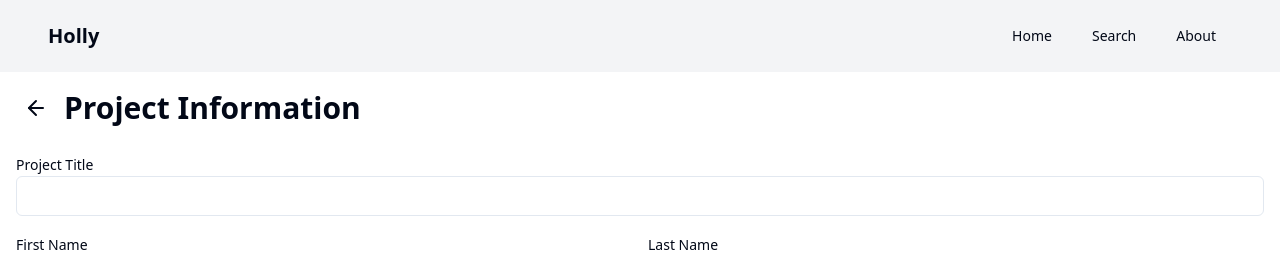
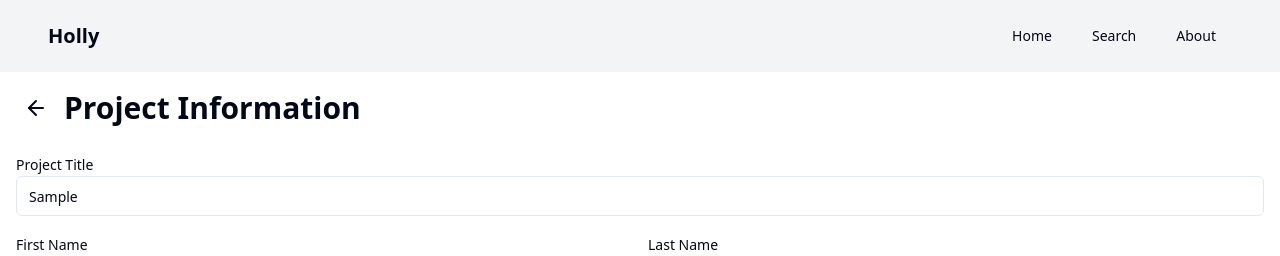
Before and after one commit to chasewalton/hollyai3, a React (Vite) app: page / in a window 1280 px wide. Both pictures are taken after typing "Sample" into the empty fields and a click on the button "Create Project". Shown: the top 256 px of the page. Built offline with nearby package versions, Linux system fonts and the light colour scheme.

Commit message:
Autopopulate Project Title
Implement functionality to autopopulate the "Project Title" field on the search page with the title entered on the home page. This enhances user experience by maintaining context between the two pages.
[skip gpt_engineer]

```diff
--- a/src/pages/Home.jsx
+++ b/src/pages/Home.jsx
@@ -26,7 +26,6 @@ const Home = () => {
         lastEdited: new Date().toISOString().split('T')[0]
       };
       setProjects([...projects, newProject]);
-      setNewProjectName('');
       navigate('/search', { state: { projectTitle: newProjectName.trim() } });
     } else {
       alert('Please enter a project name.');
--- a/src/pages/Search.jsx
+++ b/src/pages/Search.jsx
@@ -21,12 +21,10 @@ const Search = () => {
   const [numReferences, setNumReferences] = useState('');
 
   useEffect(() => {
-    const params = new URLSearchParams(location.search);
-    const title = params.get('projectTitle');
-    if (title) {
-      setProjectTitle(title);
+    if (location.state && location.state.projectTitle) {
+      setProjectTitle(location.state.projectTitle);
     }
-  }, [location]);
+  }, [location.state]);
 
   const handleBack = () => {
     navigate(-1);
```
